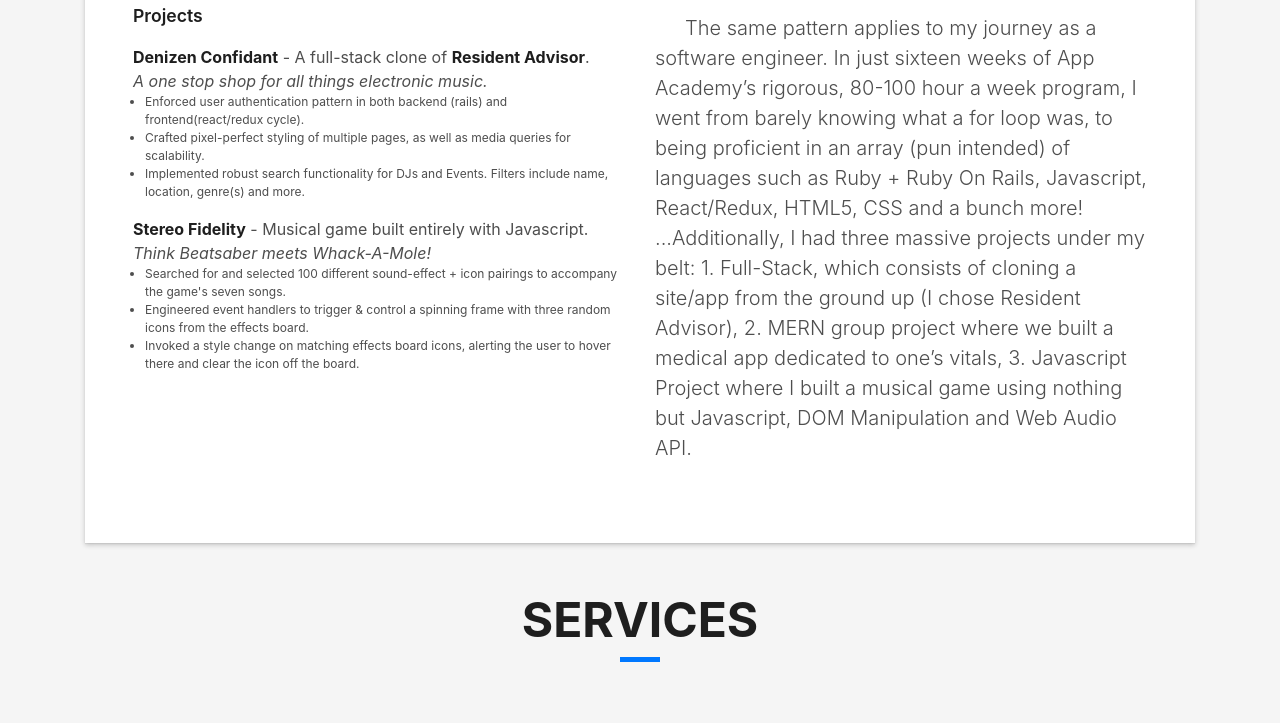
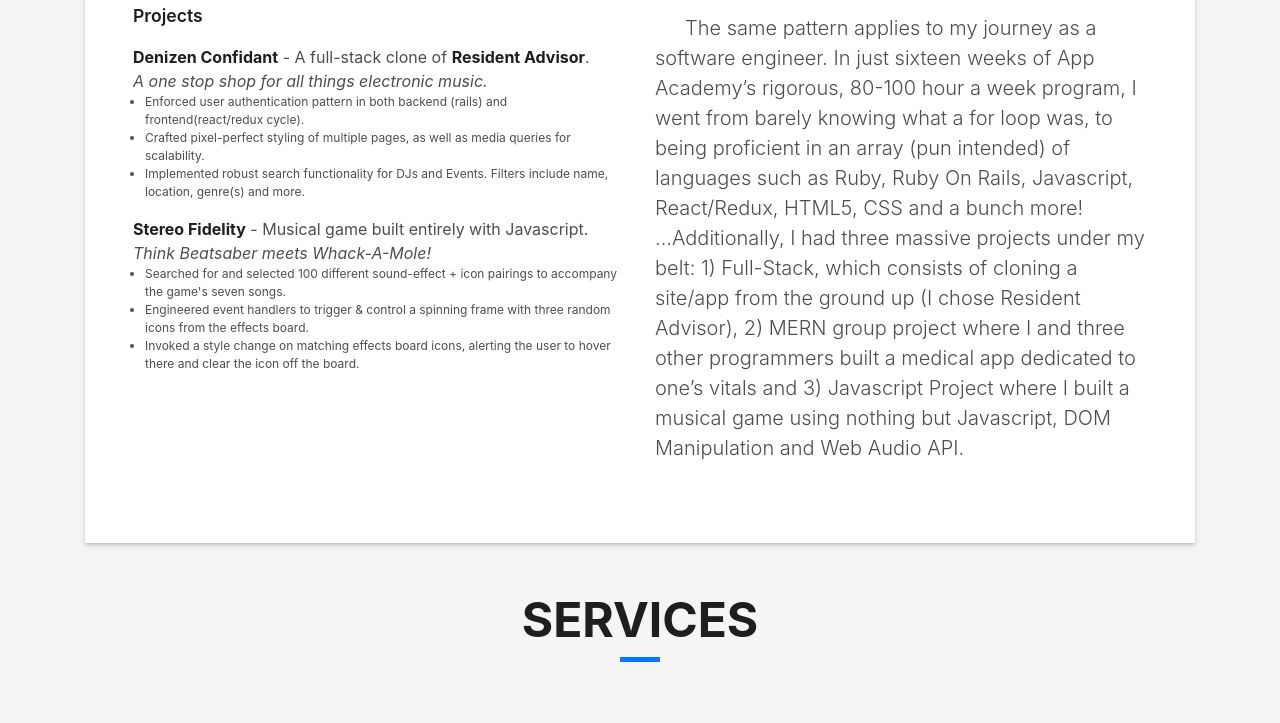
Before and after one commit to devNahuelOper/devNahuelOper.github.io, a plain HTML site: page index.html in a window 1280 px wide. Shown: the part 1363-2086 px from the top of the page. Drawn offline with nearby package versions, Linux system fonts and the light colour scheme; files whose address does not match are found by name.

Commit message:
adjust about me paragraphs

```diff
--- a/index.html
+++ b/index.html
@@ -194,9 +194,9 @@
                   <p class="lead">
                       The same pattern applies to my journey as a software engineer. In just sixteen weeks of App Academy’s
                     rigorous, 80-100 hour a week program, I went from barely knowing what a for loop was, to being proficient in an array
-                    (pun intended) of languages such as Ruby + Ruby On Rails, Javascript, React/Redux, HTML5, CSS and a bunch more!
-                    ...Additionally, I had three massive projects under my belt: 1. Full-Stack, which consists of cloning a site/app from the
-                    ground up (I chose Resident Advisor), 2. MERN group project where we built a medical app dedicated to one’s vitals, 3.
+                    (pun intended) of languages such as Ruby, Ruby On Rails, Javascript, React/Redux, HTML5, CSS and a bunch more!
+                    ...Additionally, I had three massive projects under my belt: 1) Full-Stack, which consists of cloning a site/app from the
+                    ground up (I chose Resident Advisor), 2) MERN group project where I and three other programmers built a medical app dedicated to one’s vitals and 3)
                     Javascript Project where I built a musical game using nothing but Javascript, DOM Manipulation and Web Audio API.
                   </p>
                 </div>
```
